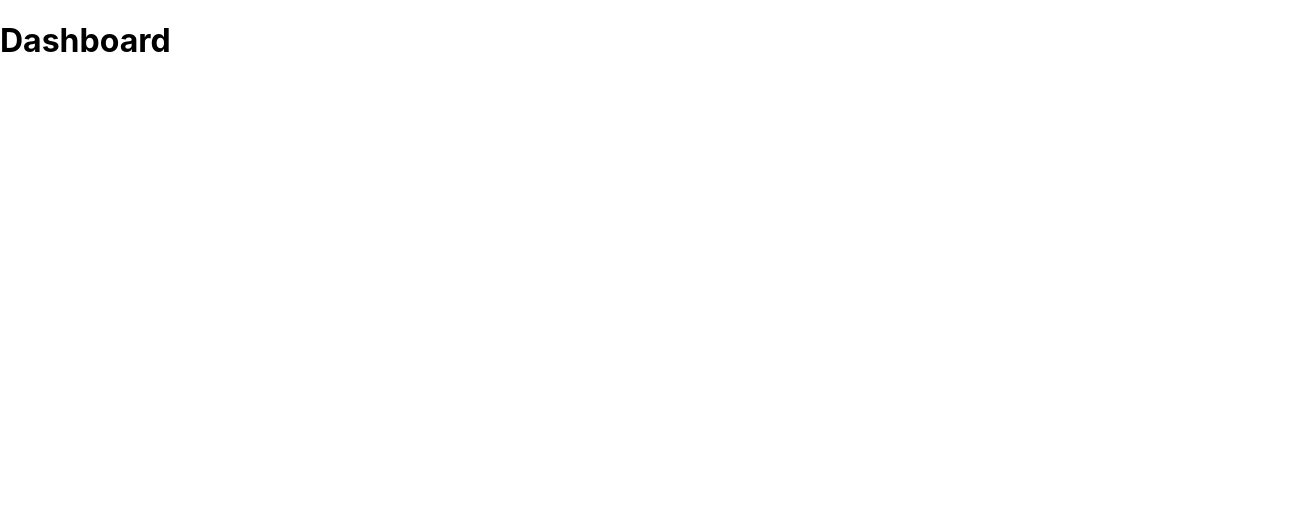
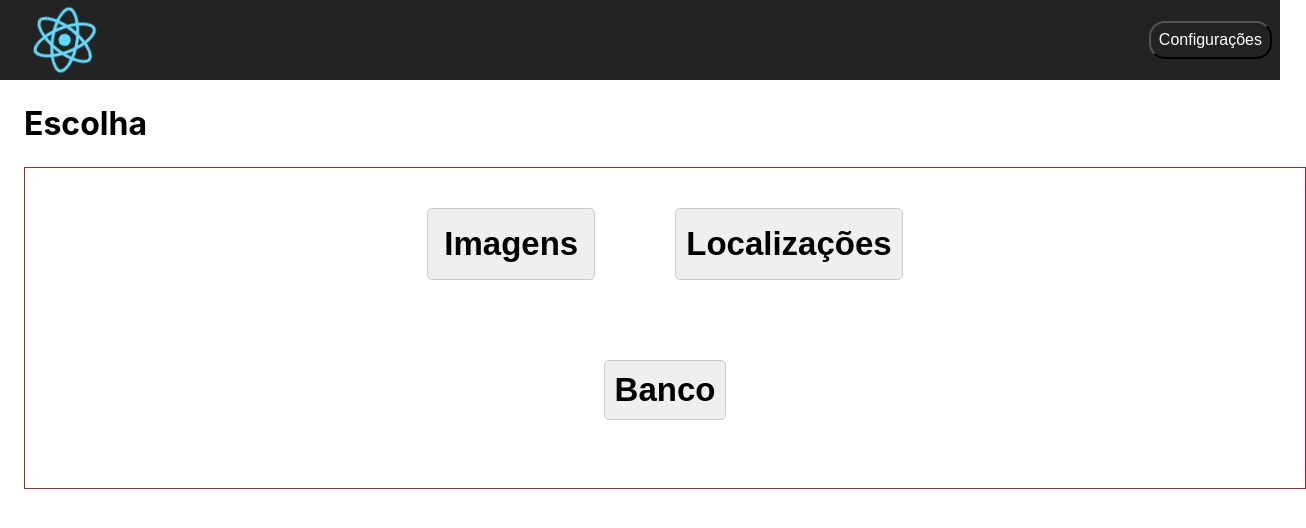
Before and after one commit to joaoguilherme000/React-site, a React (Create React App) app: page /Dashboard in a window 1280 px wide. Shown: the top 528 px of the page, 1306 px wide, since content can reach past the window. Built offline with nearby package versions, Linux system fonts and the light colour scheme.

Commit message:
dashboard começo

```diff
--- a/src/Components/Header/index.js
+++ b/src/Components/Header/index.js
@@ -1,5 +1,6 @@
 import logo from '../../Assets/logo.svg';
 import './index.css'
+import '../../Style/App.css'
 
 export default function Header (){
     return(
--- a/src/Style/Janela.css
+++ b/src/Style/Janela.css
@@ -30,48 +30,48 @@
 
 .entrar {
     margin-top: 3vh;
-    padding: 10px; /* Adicione algum preenchimento para melhor aparência */
-    border: 1px solid #ccc; /* Adicione uma borda */
-    border-radius: 5px; /* Arredonde as bordas */
-    font-size: 16px; /* Escolha um tamanho de fonte adequado */
-    outline: none; /* Remova o contorno padrão ao focar */
-    transition: background-color 0.5s; /* Adicione uma transição suave na borda */
+    padding: 10px;
+    border: 1px solid #ccc;
+    border-radius: 5px;
+    font-size: 16px;
+    outline: none;
+    transition: background-color 0.5s;
     font-weight: bold;
 }
 
 .entrar:hover {
-    border-color: #f4a100; /* Mude a cor da borda ao focar */
+    border-color: #f4a100;
     background-color: #f4a100;
 }
 
 .senha-input {
-    padding: 10px; /* Adicione algum preenchimento para melhor aparência */
-    border: 1px solid #ccc; /* Adicione uma borda */
-    border-radius: 5px; /* Arredonde as bordas */
-    font-size: 16px; /* Escolha um tamanho de fonte adequado */
-    outline: none; /* Remova o contorno padrão ao focar */
-    transition: border-color 0.2s; /* Adicione uma transição suave na borda */
+    padding: 10px;
+    border: 1px solid #ccc;
+    border-radius: 5px;
+    font-size: 16px;
+    outline: none;
+    transition: border-color 0.2s;
     font-weight: bold;
     cursor: n-resize;
 }
 
 .senha-input:focus {
-    border-color: #007bff; /* Mude a cor da borda ao focar */
+    border-color: #007bff;
 }
 
 .nome-input {
-    padding: 10px; /* Adicione algum preenchimento para melhor aparência */
-    border: 1px solid #ccc; /* Adicione uma borda */
-    border-radius: 5px; /* Arredonde as bordas */
-    font-size: 16px; /* Escolha um tamanho de fonte adequado */
-    outline: none; /* Remova o contorno padrão ao focar */
-    transition: border-color 0.2s; /* Adicione uma transição suave na borda */
+    padding: 10px;
+    border: 1px solid #ccc;
+    border-radius: 5px;
+    font-size: 16px;
+    outline: none;
+    transition: border-color 0.2s;
     font-weight: bold;
     cursor: n-resize;
   }
 
   .nome-input:focus {
-    border-color: #007bff; /* Mude a cor da borda ao focar */
+    border-color: #007bff;
   }
 
   .userIcone {
--- /dev/null
+++ b/src/View/Dashboard/index.css
@@ -0,0 +1,74 @@
+.titulo {
+    text-align: start;
+    margin: 3vh;
+}
+
+.button-container {
+    margin: 3vh;
+    height: 40vh;
+    border: 1px solid brown;
+    width: 100%;
+    margin-bottom: 12%;
+
+    display: flex;
+    flex-direction: column;
+    align-items: center;
+}
+
+.button-container button {
+    cursor: pointer;
+    margin: 5vh;
+}
+
+.imagens{
+    margin-top: 3vh;
+    padding: 2vh;
+    border: 1px solid #ccc;
+    border-radius: 5px;
+    font-size: 33px;
+    outline: none;
+    transition: background-color 0.5s;
+    font-weight: bold;
+}
+
+.imagens:hover{
+    border-color: #f4a100;
+    background-color: #f4a100;
+}
+
+.local{
+    margin-top: 3vh;
+    padding: 10px;
+    border: 1px solid #ccc;
+    border-radius: 5px;
+    font-size: 33px;
+    outline: none;
+    transition: background-color 0.5s;
+    font-weight: bold;
+}
+
+.local:hover{
+    border-color: #f4a100;
+    background-color: #f4a100;
+}
+
+.banco{
+    margin-top: 3vh;
+    padding: 10px;
+    border: 1px solid #ccc;
+    border-radius: 5px;
+    font-size: 33px;
+    outline: none;
+    transition: background-color 0.5s;
+    font-weight: bold;
+}
+
+.btn-banco:hover{
+    border-color: #f4a100;
+    background-color: #f4a100;
+}
+
+.linha{
+    display: flex;
+    flex-direction: row;
+}
--- a/src/View/Dashboard/index.js
+++ b/src/View/Dashboard/index.js
@@ -1,10 +1,21 @@
 import Header from "../../Components/Header";
+import './index.css'
 
 
 export default function Dashboard () {
     return (
     <>
-    <h1>Dashboard</h1>
+    <Header/>
+    <div className="conteudo">
+      <h1 className="titulo">Escolha</h1>
+      <div className="button-container">
+        <div className="linha">
+          <button className="imagens" >Imagens</button>
+          <button className="local" >Localizações</button>
+        </div>
+        <button className="banco" >Banco</button>
+      </div>
+    </div>
     </>
     )
   };
--- a/src/View/Login/index.js
+++ b/src/View/Login/index.js
@@ -47,6 +47,7 @@ const Login = () => {
 
   return (
     <>
+    <Header/>
     <Janela handleLogin={handleLogin} />
     </>
   )
```
